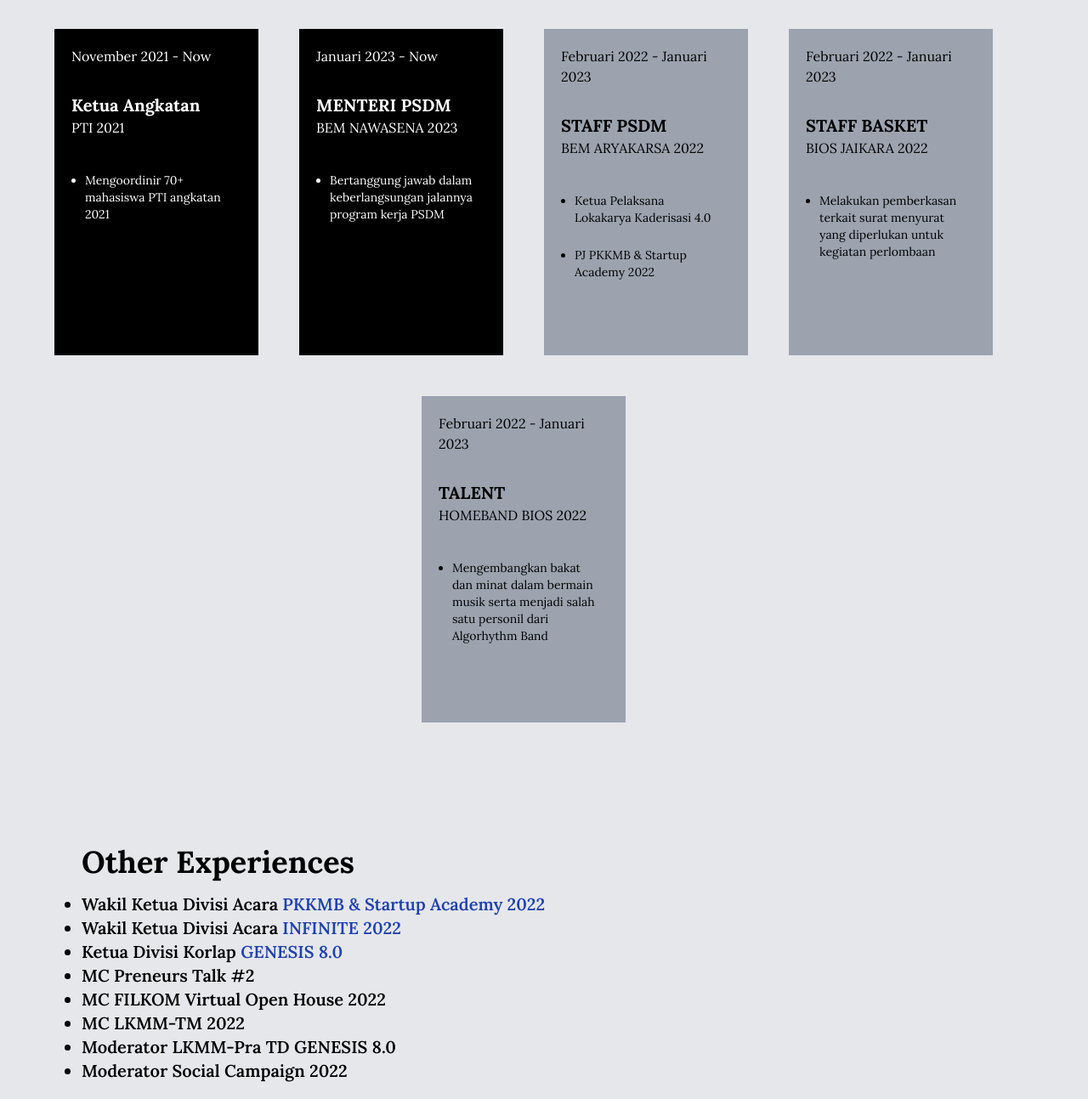
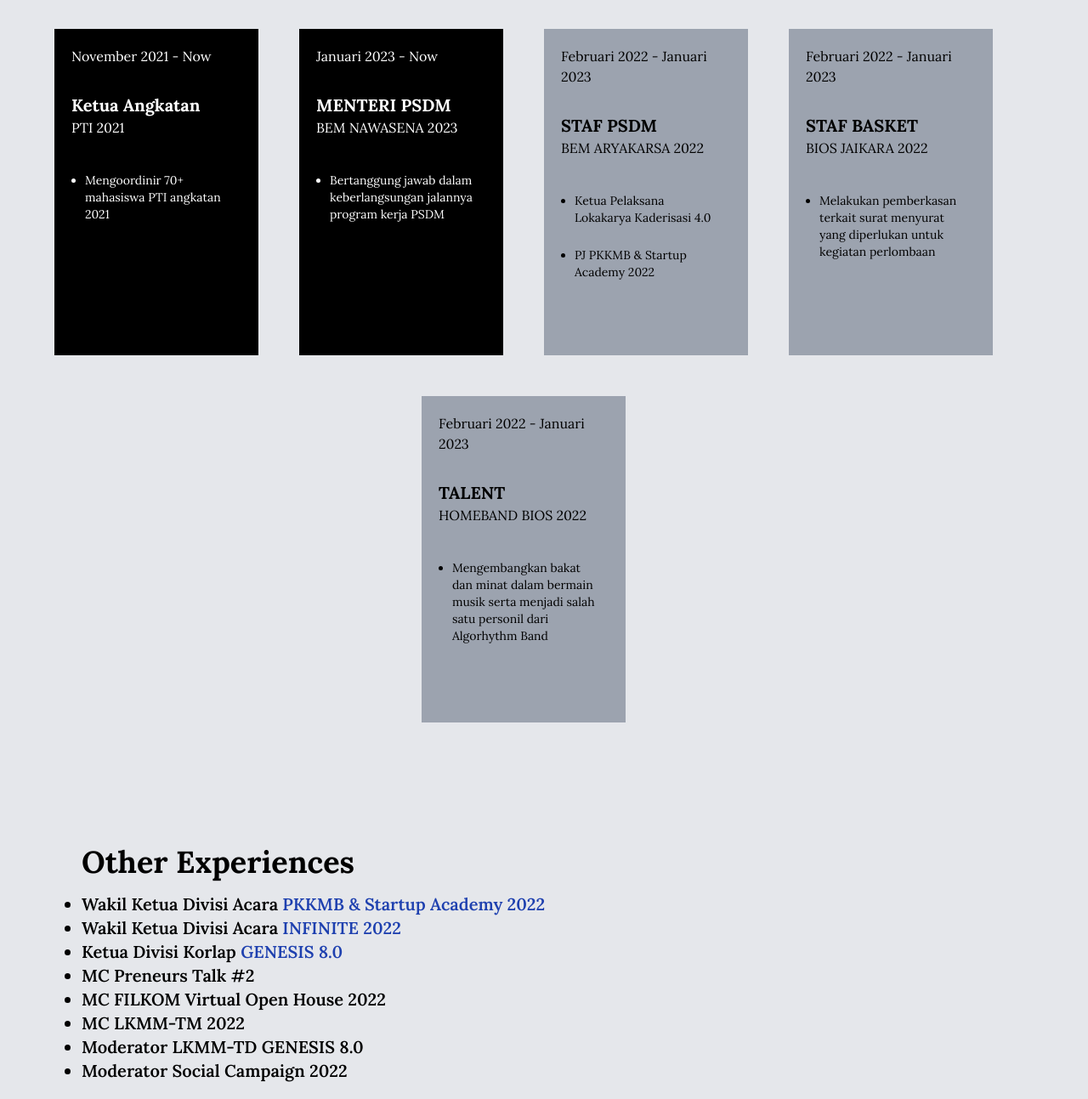
Before and after one commit to dhikasat/dhikasat.github.io, a plain HTML site: page index.html in a window 1280 px wide. Shown: the part 1200-2493 px from the top of the page at 85% size. Drawn offline with nearby package versions, Linux system fonts and the light colour scheme.

Commit message:
Update index.html

```diff
--- a/index.html
+++ b/index.html
@@ -162,7 +162,7 @@
           class="card bg-gray-400 w-96 sm:w-60 sm:h-96 sm:mr-12 mb-12 text-black p-5 hover:text-white hover:bg-blue-800 transition duration-0 hover:duration-200"
         >
           <h4>Februari 2022 - Januari 2023</h4>
-          <h1 class="text-xl font-bold pt-8"><a href="https://bemfilkom.ub.ac.id/">STAFF PSDM</a></h1>
+          <h1 class="text-xl font-bold pt-8"><a href="https://bemfilkom.ub.ac.id/">STAF PSDM</a></h1>
           <h2>BEM ARYAKARSA 2022</h2>
           <div class="pt-10 px-4">
             <ul style="list-style-type: disc">
@@ -177,7 +177,7 @@
           class="card bg-gray-400 w-96 sm:w-60 sm:h-96 sm:mr-12 mb-12 text-black p-5 hover:text-white hover:bg-blue-800 transition duration-0 hover:duration-200"
         >
           <h4>Februari 2022 - Januari 2023</h4>
-          <h1 class="text-xl font-bold pt-8"><a href="https://instagram.com/biosfilkomub?igshid=YmMyMTA2M2Y=">STAFF BASKET</a></h1>
+          <h1 class="text-xl font-bold pt-8"><a href="https://instagram.com/biosfilkomub?igshid=YmMyMTA2M2Y=">STAF BASKET</a></h1>
           <h2>BIOS JAIKARA 2022</h2>
           <div class="pt-10 px-4">
             <ul style="list-style-type: disc">
@@ -212,7 +212,7 @@
               <li class="text-xl">MC Preneurs Talk #2</li>
               <li class="text-xl">MC FILKOM Virtual Open House 2022</li>
               <li class="text-xl">MC LKMM-TM 2022</li>
-              <li class="text-xl">Moderator LKMM-Pra TD GENESIS 8.0</li>
+              <li class="text-xl">Moderator LKMM-TD GENESIS 8.0</li>
               <li class="text-xl">Moderator Social Campaign 2022</li> <hr><hr><hr><hr><hr><hr>
             </ul>
           </ul>
```
